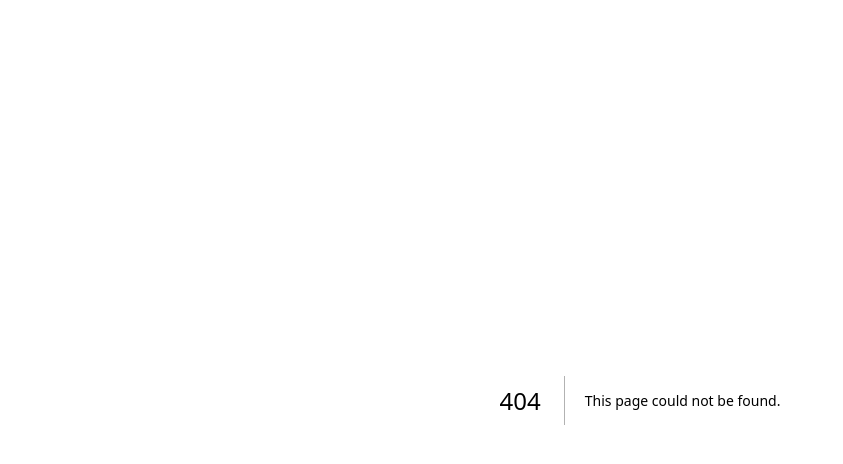
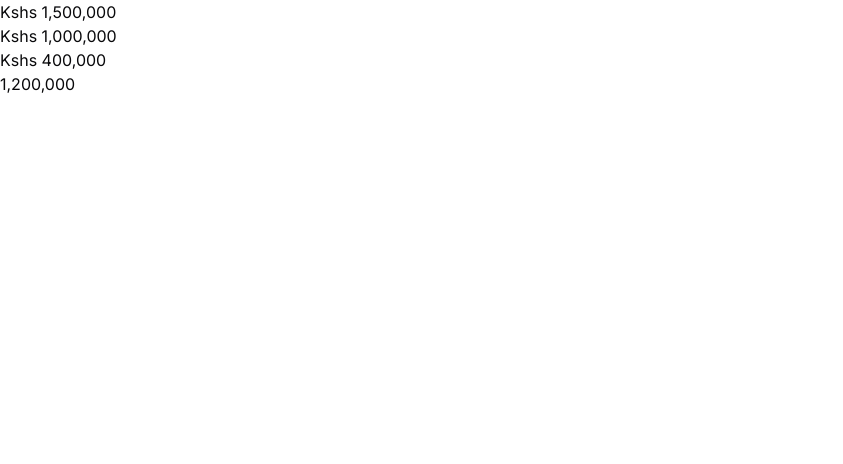
Before and after one commit to TonnyNyauke/Profia-Institute, a Next.js app in the folder client_side/pro_biz_intel/: page /financialstatement/incomestatement in a window 1280 px wide. Before the commit this address had no page. Shown: the top 464 px of the page, without its empty margins (0-843 px from the left). Built offline with nearby package versions, Linux system fonts and the light colour scheme.

Commit message:
"Added 'use client' directive to AnalysisSideBar.tsx and modified navigation and layout in financialstatement/page.tsx"

```diff
--- a/client_side/pro_biz_intel/app/analysisreport/AnalysisSideBar.tsx
+++ b/client_side/pro_biz_intel/app/analysisreport/AnalysisSideBar.tsx
@@ -1,3 +1,5 @@
+'use client'
+
 import Link from 'next/link'
 import React from 'react'
 import { FaArrowLeft } from 'react-icons/fa'
--- /dev/null
+++ b/client_side/pro_biz_intel/app/financialstatement/balancesheet/page.tsx
@@ -0,0 +1,16 @@
+import React from 'react'
+
+function Page() {
+  return (
+    <div className='flex flex-row justify-between m-4'>
+        <div className='border-r border-blue-500 w-1/2'>
+            <h2>Assets</h2>
+        </div>
+        <div>
+            <h2>Liabilities</h2>
+        </div>
+    </div>
+  )
+}
+
+export default Page
--- /dev/null
+++ b/client_side/pro_biz_intel/app/financialstatement/cashflowstatement/page.tsx
@@ -0,0 +1,9 @@
+import React from 'react'
+
+function Page() {
+  return (
+    <div>Page</div>
+  )
+}
+
+export default Page
--- /dev/null
+++ b/client_side/pro_biz_intel/app/financialstatement/incomestatement/income.json
@@ -0,0 +1,6 @@
+[{
+    "revenue":"Kshs 1,500,000",
+    "opening_stock":"Kshs 1,000,000",
+    "purchase": "Kshs 400,000",
+    "closing_stock": "1,200,000"
+}]
--- /dev/null
+++ b/client_side/pro_biz_intel/app/financialstatement/incomestatement/page.tsx
@@ -0,0 +1,27 @@
+import React from 'react'
+import income from './income.json'
+
+interface IncomeData {
+    revenue: string
+    opening_stock: string
+    purchase: string
+    closing_stock: string
+
+}
+
+function Page() {
+  return (
+    <div>
+        {(income as IncomeData[]).map((newIncome) => (
+            <div key={newIncome.revenue}>
+                <p>{newIncome.revenue}</p>
+                <p>{newIncome.opening_stock}</p>
+                <p>{newIncome.purchase}</p>
+                <p>{newIncome.closing_stock}</p>
+            </div>
+        ))}
+    </div>
+  )
+}
+
+export default Page
--- a/client_side/pro_biz_intel/app/financialstatement/page.tsx
+++ b/client_side/pro_biz_intel/app/financialstatement/page.tsx
@@ -11,10 +11,14 @@ import { FaArrowLeft } from 'react-icons/fa'
 function Page() {
   return (
     <div className='m-1 p-4'>
-        <nav className='m-4'>
+        <nav className='m-4 flex flex-row justify-between'>
             <Link href="/home"><FaArrowLeft /></Link>
+            <Link href='/financialstatement/balancesheet'>Balance sheet</Link>
+            <Link href='/financialstatement/incomestatement'>Income statement</Link>
+            <Link href='/financialstatement/balancesheet'>Cashflow statement</Link>
         </nav>
-        <div className='flex flex-row'>
+        <SeparatorLine />
+        <div className='flex flex-row m-2'>
             <div className='border-r border-blue-500 w-1/2'>
                 <Income />
                 <Expenses />
```
